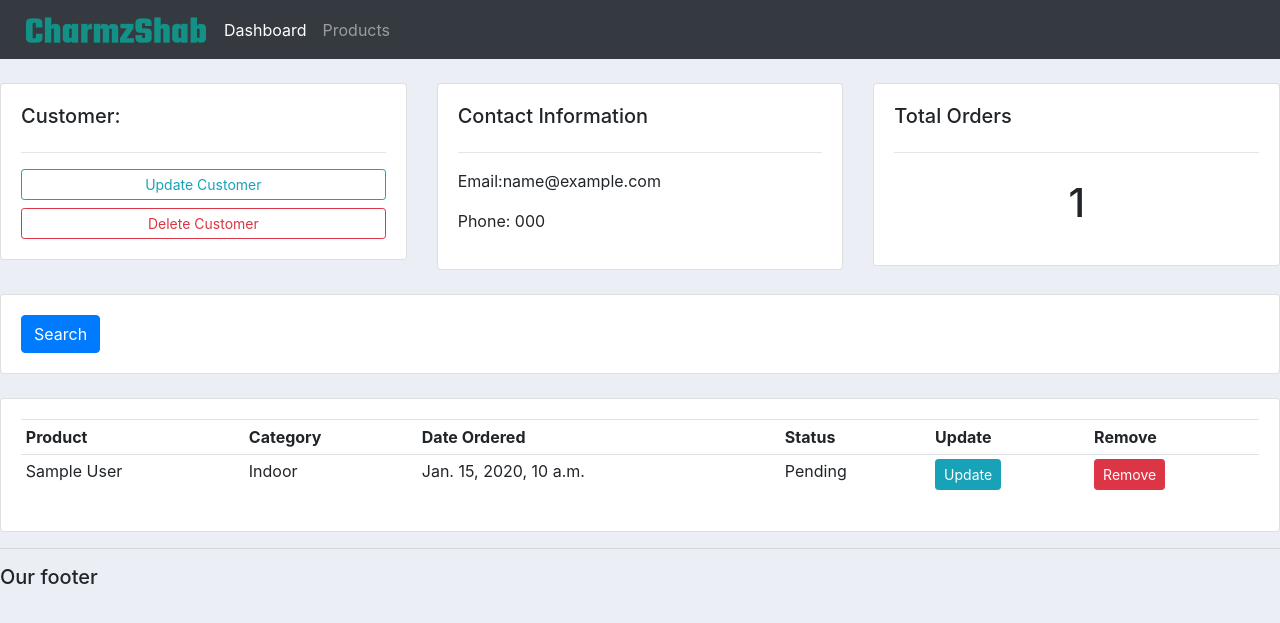
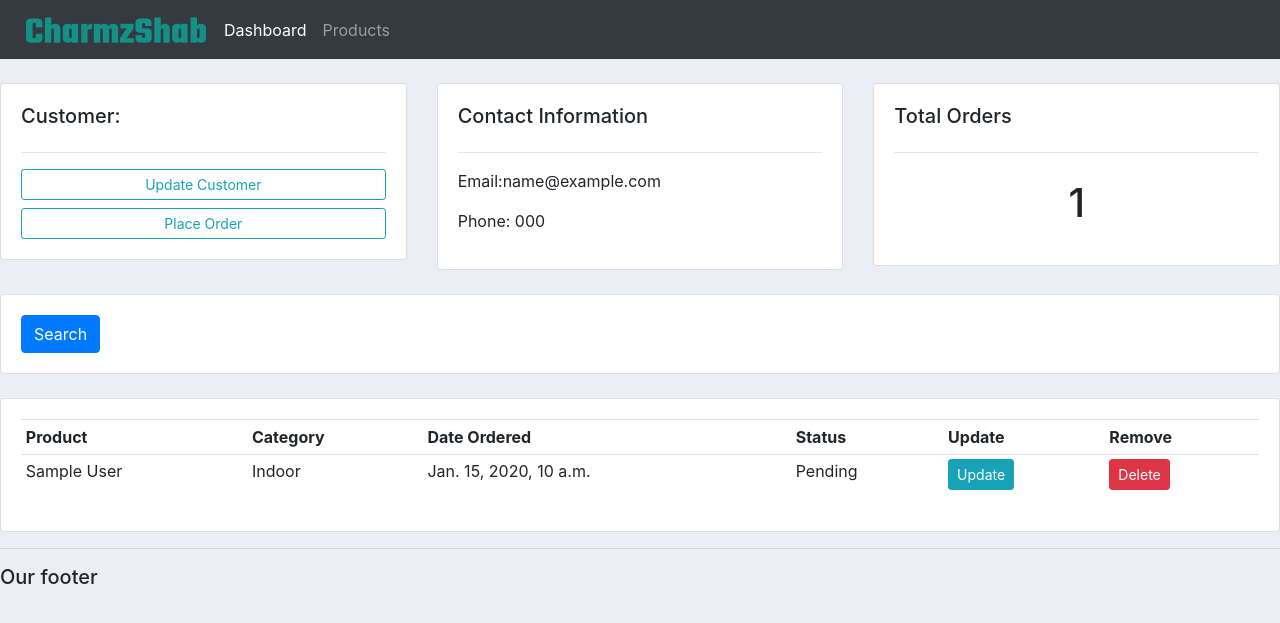
Before and after one commit to charmzshab/crm, a Django app: page /customer/1/ in a window 1280 px wide. Shown: the top 623 px of the page. Run offline with Django 3.2, Linux system fonts and the light colour scheme; tables that the repository leaves empty hold one stand-in row (values such as "Sample post"); some libraries are stand-ins or nearby versions.

Commit message:
added inline formsets for the order

```diff
--- a/accounts/templates/accounts/customer.html
+++ b/accounts/templates/accounts/customer.html
@@ -10,7 +10,7 @@
 			<h5>Customer:</h5>
 			<hr>
 			<a class="btn btn-outline-info  btn-sm btn-block" href="">Update Customer</a>
-			<a class="btn btn-outline-danger  btn-sm btn-block" href="">Delete Customer</a>
+			<a class="btn btn-outline-info  btn-sm btn-block" href="{%url 'create_order' customer.id %}">Place Order</a>
 
 		</div>
 	</div>
@@ -66,8 +66,8 @@
 						<td>{{order.product.category}}</td>
 						<td>{{order.date_created}}</td>
 						<td>{{order.status}}</td>
-						<td><a href="#" class="btn btn-sm btn-info">Update</a></td>
-						<td><a href="#" class="btn btn-sm btn-danger">Remove</a></td>
+						<td><a class="btn btn-sm btn-info" href="{% url 'update_order' order.id %}">Update</a></td>
+						<td><a class="btn btn-sm btn-danger"  href="{% url 'delete_order' order.id %}">Delete</a></td>
 
 					</tr>
 
--- a/accounts/templates/accounts/dashboard.html
+++ b/accounts/templates/accounts/dashboard.html
@@ -31,7 +31,7 @@
 		<h5>LAST 5 ORDERS</h5>
 		<hr>
 		<div class="card card-body">
-			<a class="btn btn-primary  btn-sm btn-block" href="{% url 'create_order' %}">Create Order</a>
+
 			<table class="table table-sm">
 				<tr>
 					<th>Product</th>
--- a/accounts/urls.py
+++ b/accounts/urls.py
@@ -8,7 +8,7 @@ urlpatterns = [
     # path('customer/', views.customer,name="customer"),
     path('customer/<str:pk>/', views.customer,name="customer"),
     path('products/', views.products,name="products"),
-    path('create_order/',views.createOrder,name='create_order'),
+    path('create_order/<str:pk>',views.createOrder,name='create_order'),
     path('update_order/<str:pk>/',views.updateOrder,name='update_order'),
     path('delete_order/<str:pk>/',views.deleteOrder,name='delete_order'),
 
--- a/accounts/views.py
+++ b/accounts/views.py
@@ -1,5 +1,6 @@
 from django.shortcuts import render,redirect
 from django.http import HttpResponse
+from django.forms import inlineformset_factory
 from .models import *
 from .forms import OrderForm
 
@@ -34,16 +35,19 @@ def customer(request,pk):
     return render(request,'accounts/customer.html',context)
 
 
-def createOrder(request):
-
-    form = OrderForm()
+def createOrder(request,pk):
+    OrderFormSet = inlineformset_factory(Customer,Order,fields=('product','status'))
+    customer = Customer.objects.get(id=pk)
+    # form = OrderForm(initial={'customer':customer})
+    formset = OrderFormSet(instance=customer)
     if request.method == 'POST':
-        form = OrderForm(request.POST)
-        if form.is_valid():
-            form.save()
+        # form = OrderForm(request.POST)
+        formset = OrderFormSet(request.POST,instance=customer)
+        if formset.is_valid():
+            formset.save()
             return redirect('/')
     else:
-        context = {'form':form}
+        context = {'formset':formset}
         return render(request,'accounts/order_form.html',context)
 
 
```
Also changed, not shown: accounts/templates/accounts/delete.html (+1 -7 lines), accounts/templates/accounts/order_form.html (+5 -2 lines).
